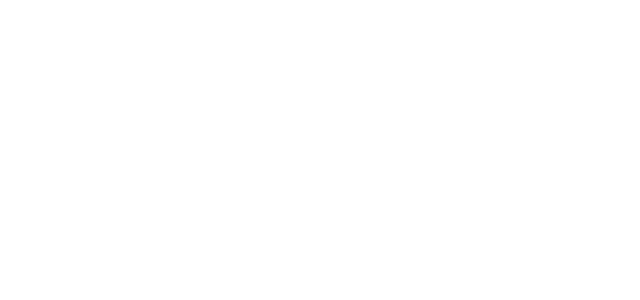
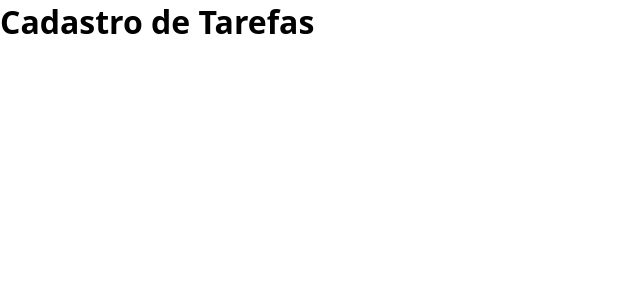
Before and after one commit to Marcux-yz/cadastro-de-tarefas, a React app: page / in a window 1280 px wide. Shown: the top 300 px of the page, without its empty margins (0-640 px from the left). Built offline with nearby package versions, Linux system fonts and the light colour scheme.

Commit message:
Criar Header (Create Header)

```diff
--- a/src/components/App.tsx
+++ b/src/components/App.tsx
@@ -1,6 +1,28 @@
+import styled, { createGlobalStyle } from "styled-components"
+import Header from "./Header"
+
+const EstilosGlobais = createGlobalStyle`
+  * {
+    padding: 0px;
+    margin: 0px;
+    box-sizing: border-box;
+    font-family: system-ui, -apple-system, BlinkMacSystemFont, 'Segoe UI', Roboto, Oxygen, Ubuntu, Cantarell, 'Open Sans', 'Helvetica Neue', sans-serif;
+  }
+`
+
+const StyledApp = styled.div`
+  height: 100vh;
+  width: 100vw;
+`
+
 const App = () => {
   return (
-    <></>
+    <>
+      <EstilosGlobais/>
+      <StyledApp>
+        <Header texto="Cadastro de Tarefas"/>
+      </StyledApp>
+    </>
   )
 }
 
--- a/src/components/Header.tsx
+++ b/src/components/Header.tsx
@@ -0,0 +1,11 @@
+type Props = {
+  texto: string
+}
+
+const Header = (props: Props) => {
+  return (
+    <h1>{props.texto}</h1>
+  )
+}
+
+export default Header
```
Also changed, not shown: 1 other file (tests, documents, lock files or other folders).
